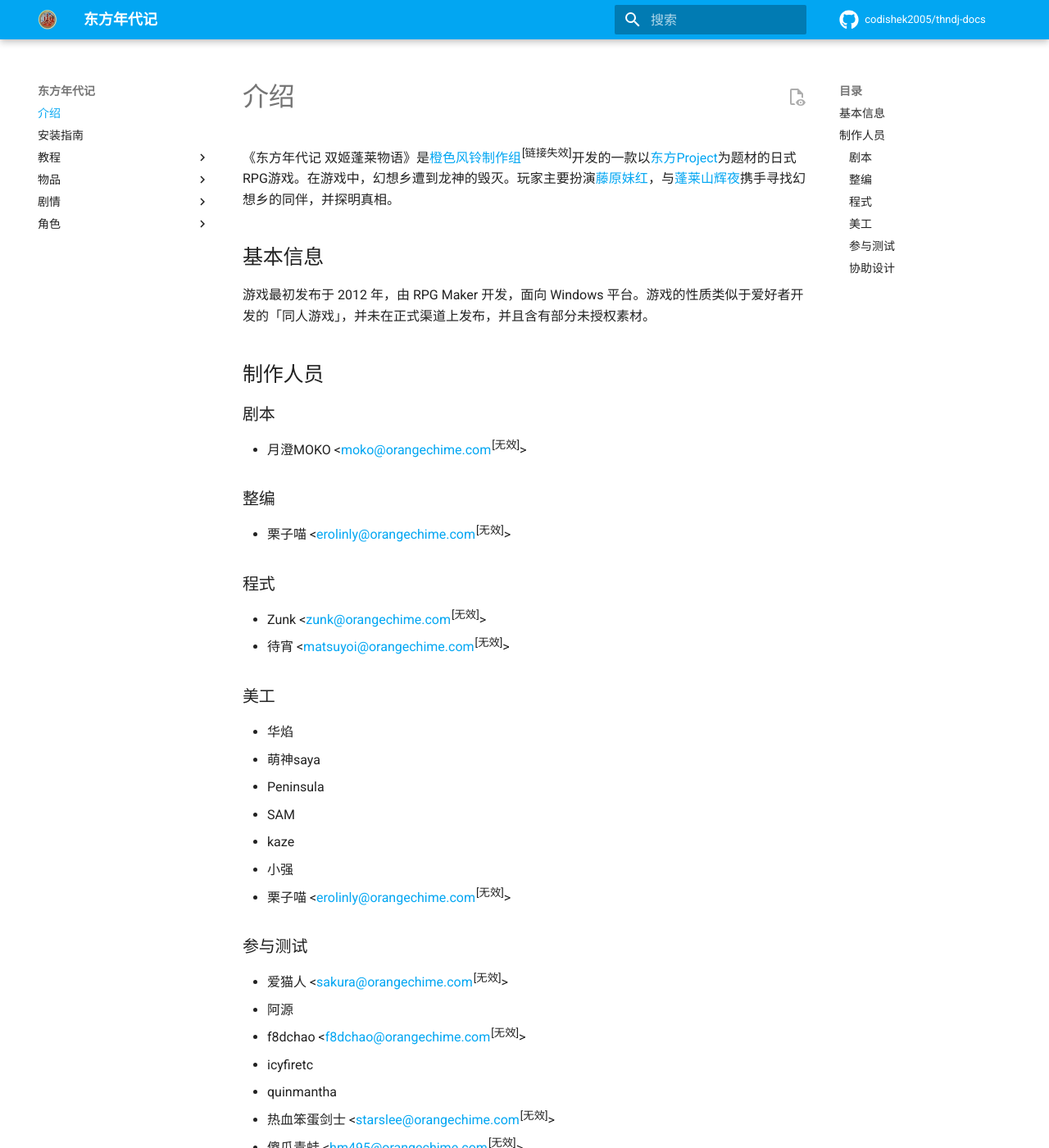
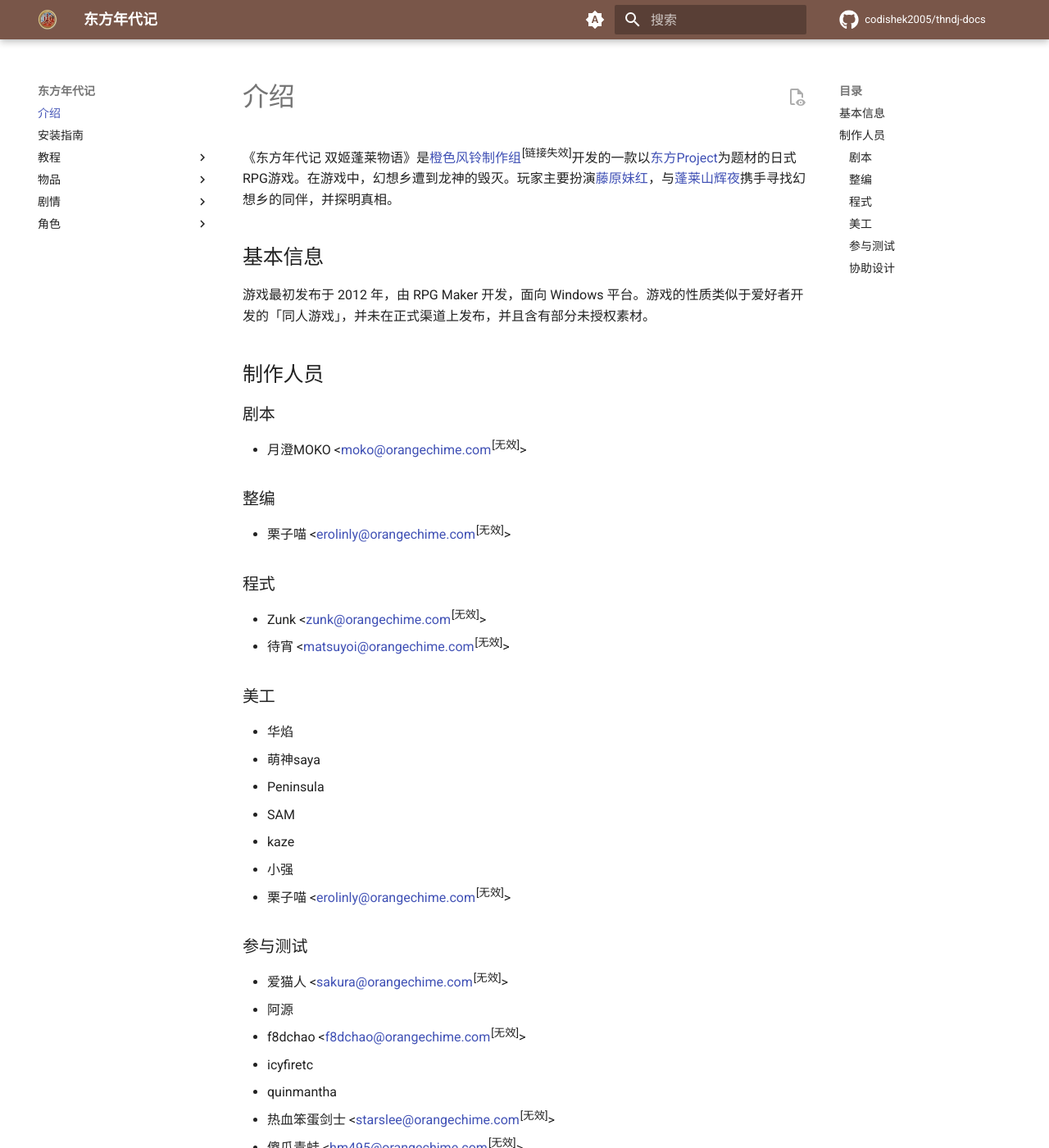
Before and after one commit to codishek2005/thndj-docs, an MkDocs documentation site: the page built from docs/index.md, in a window 1280 px wide and 1400 px high. Shown: the whole window at 82% size. Built offline with MkDocs 1.6.1 and Material for MkDocs 9.7.7, drawn with Linux system fonts in a browser that asks for light colours; comment, search, counter and statistics services are not loaded.

Commit message:
style(theme): update theme color

```diff
--- /dev/null
+++ b/docs/stylesheets/extra.css
@@ -0,0 +1,3 @@
+:root>* {
+    --md-typeset-a-color: #4051b5;
+}
--- a/mkdocs.yml
+++ b/mkdocs.yml
@@ -12,7 +12,19 @@ theme:
   name: material
   language: zh
   palette:
-    primary: light blue
+    - media: "(prefers-color-scheme)"
+      toggle:
+        icon: material/brightness-auto
+    - media: "(prefers-color-scheme: light)"
+      scheme: default
+      primary: brown
+      toggle:
+        icon: material/brightness-7
+    - media: "(prefers-color-scheme: dark)"
+      scheme: slate
+      primary: brown
+      toggle:
+        icon: material/brightness-4
   features:
     - search.highlight
     - content.action.view
@@ -34,6 +46,9 @@ markdown_extensions:
   - def_list
   - tables
   - meta
+
+extra_css:
+  - stylesheets/extra.css
 
 nav:
   - index.md
```
